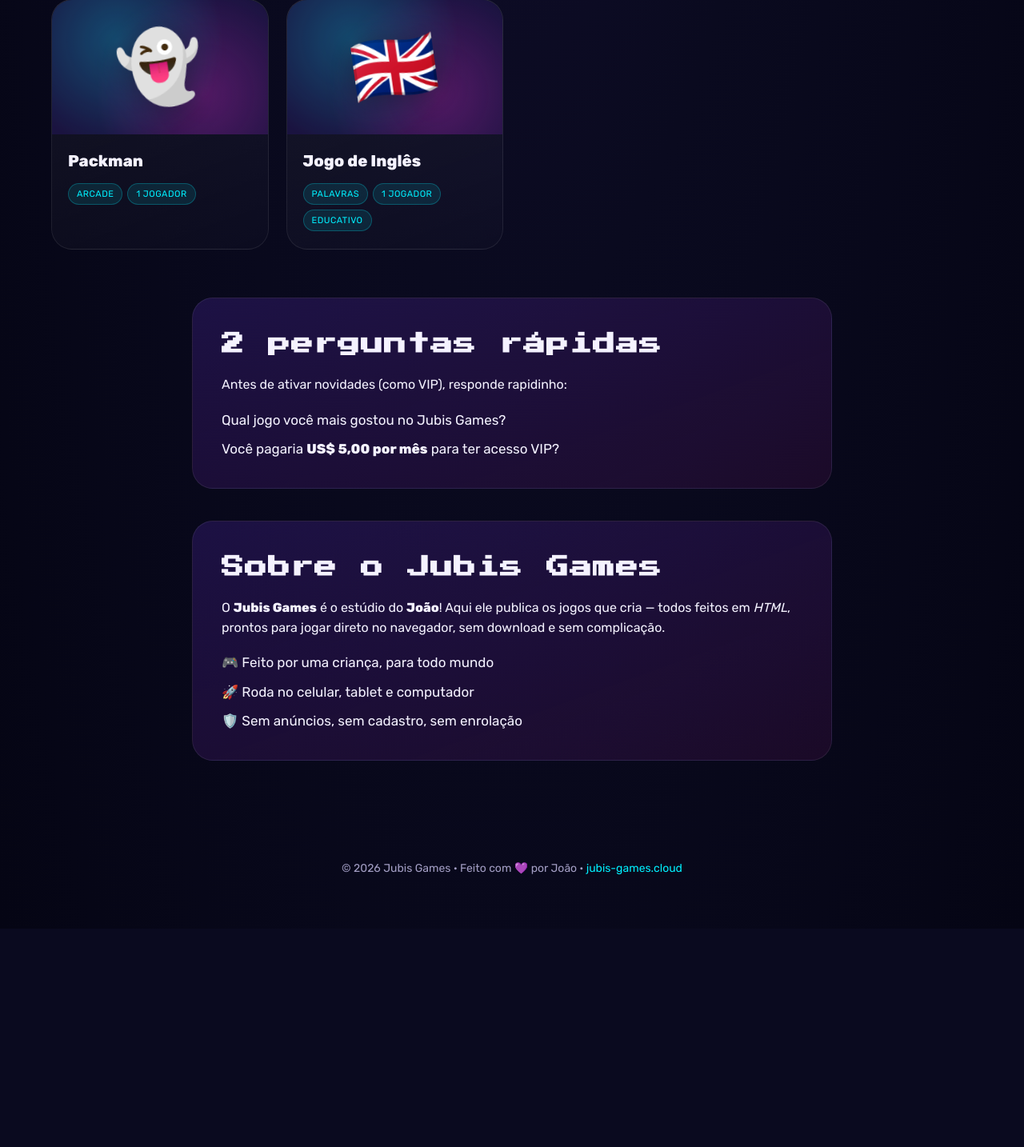
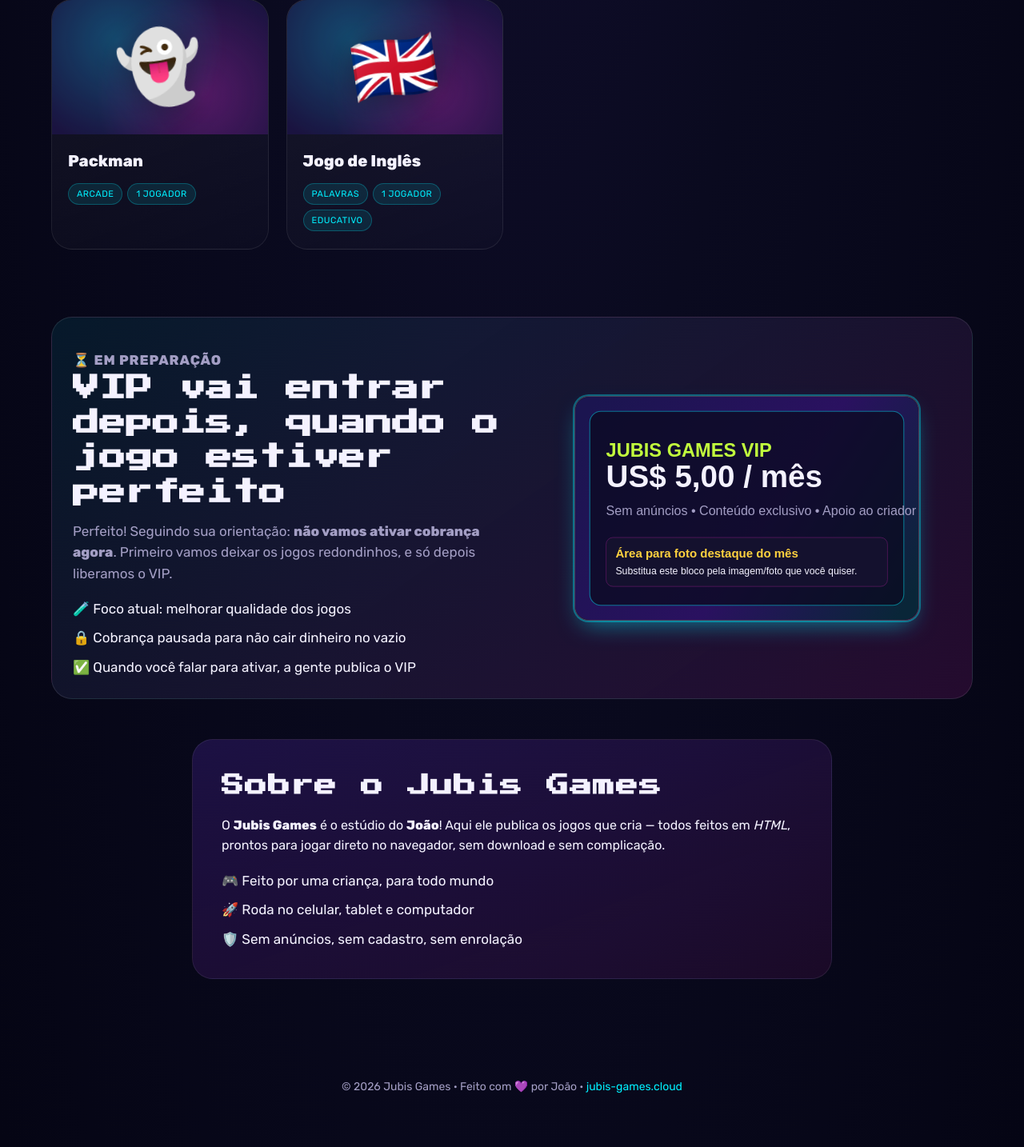
Before and after one commit to chocolateazedo/jubis-games, a PHP site: page / in a window 1280 px wide. Shown: the part 2287-3721 px from the top of the page at 80% size. Before the commit the page ends 3380 px from the top, so only its background shows below. Run offline with PHP 8.4, Linux system fonts and the light colour scheme.

Commit message:
Pausa ativação VIP e remove selo das capas

```diff
--- a/assets/css/style.css
+++ b/assets/css/style.css
@@ -494,6 +494,43 @@ main {
   font-size: 17px;
 }
 
+/* ===== VIP Highlight ===== */
+.vip-highlight {
+  margin: 24px 0 10px;
+  padding: 26px;
+  border-radius: var(--radius-lg);
+  border: 1px solid rgba(255,255,255,.1);
+  background: linear-gradient(145deg, rgba(0,240,255,.08), rgba(255,43,214,.12));
+  display: grid;
+  grid-template-columns: 1.1fr 1fr;
+  gap: 24px;
+  align-items: center;
+}
+.vip-highlight__tag {
+  margin: 0 0 10px;
+  text-transform: uppercase;
+  font-weight: 700;
+  letter-spacing: .9px;
+  color: var(--yellow);
+}
+.vip-highlight h2 {
+  margin: 0;
+  font-family: var(--font-display);
+  font-size: clamp(22px, 2.6vw, 34px);
+  line-height: 1.3;
+}
+.vip-highlight__content > p {
+  color: var(--muted);
+  margin: 14px 0 0;
+  font-size: 17px;
+}
+.vip-highlight__media img {
+  width: 100%;
+  border-radius: 18px;
+  border: 1px solid rgba(255,255,255,.2);
+  box-shadow: var(--shadow-neon-cyan);
+}
+
 /* ===== Footer ===== */
 .site-footer {
   text-align: center;
@@ -516,6 +553,10 @@ main {
   .hero__counter { text-align: center; }
   .hero__lead    { margin-left: auto; margin-right: auto; }
   .console       { transform: rotate(-3deg) scale(.9); }
+  .vip-highlight {
+    grid-template-columns: 1fr;
+    padding: 20px;
+  }
 }
 @media (max-width: 520px) {
   .nav            { display: none; }
--- a/index.php
+++ b/index.php
@@ -143,15 +143,23 @@ function e(string $s): string {
     </section>
 
 
-    <section class="quick-questions" aria-labelledby="perguntas-rapidas">
-      <div class="about__card">
-        <h2 id="perguntas-rapidas">2 perguntas rápidas</h2>
-        <p>Antes de ativar novidades (como VIP), responde rapidinho:</p>
-        <ol class="about__list">
-          <li>Qual jogo você mais gostou no Jubis Games?</li>
-          <li>Você pagaria <strong>US$ 5,00 por mês</strong> para ter acesso VIP?</li>
-        </ol>
+    <section class="vip-highlight" aria-labelledby="vip-plano">
+      <div class="vip-highlight__content">
+        <p class="vip-highlight__tag">⏳ em preparação</p>
+        <h2 id="vip-plano">VIP vai entrar depois, quando o jogo estiver perfeito</h2>
+        <p>
+          Perfeito! Seguindo sua orientação: <strong>não vamos ativar cobrança agora</strong>.
+          Primeiro vamos deixar os jogos redondinhos, e só depois liberamos o VIP.
+        </p>
+        <ul class="about__list">
+          <li>🧪 Foco atual: melhorar qualidade dos jogos</li>
+          <li>🔒 Cobrança pausada para não cair dinheiro no vazio</li>
+          <li>✅ Quando você falar para ativar, a gente publica o VIP</li>
+        </ul>
       </div>
+      <figure class="vip-highlight__media">
+        <img src="assets/img/vip-pass.svg" alt="Banner do VIP em preparação para lançamento futuro" loading="lazy" />
+      </figure>
     </section>
 
     <section id="sobre" class="about">
```
Also changed, not shown: assets/img/vip-pass.svg (added).
